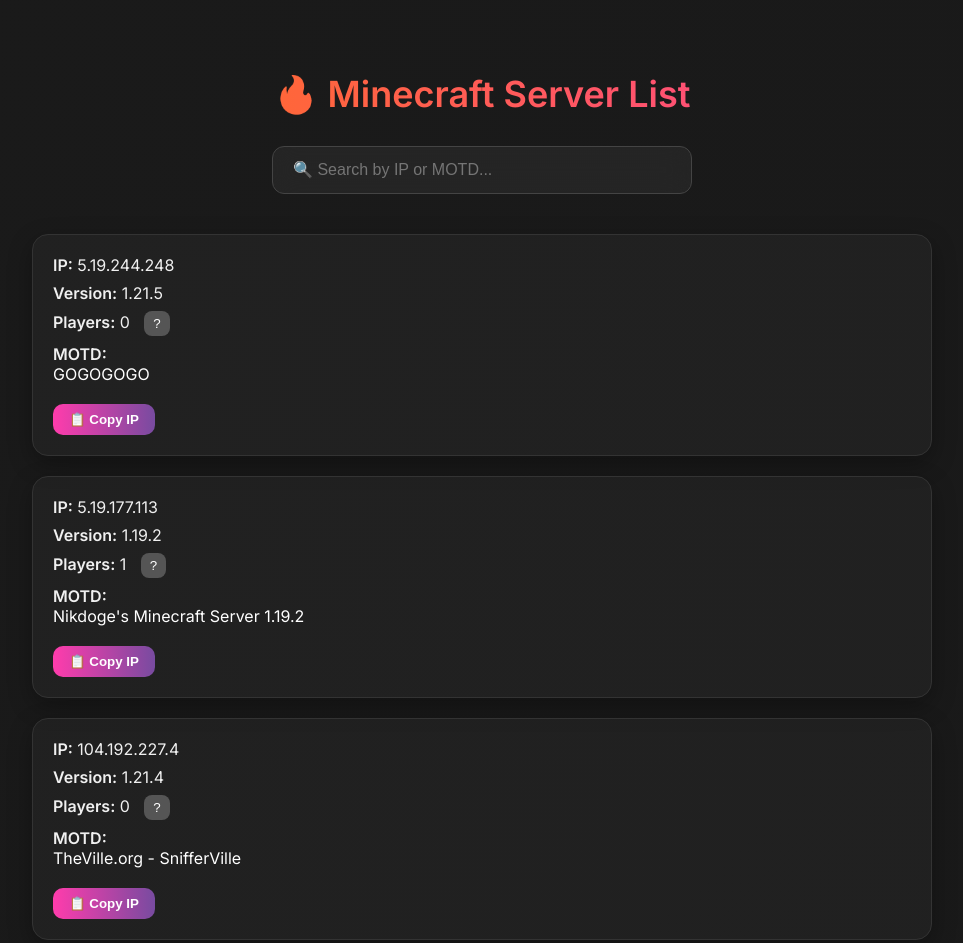
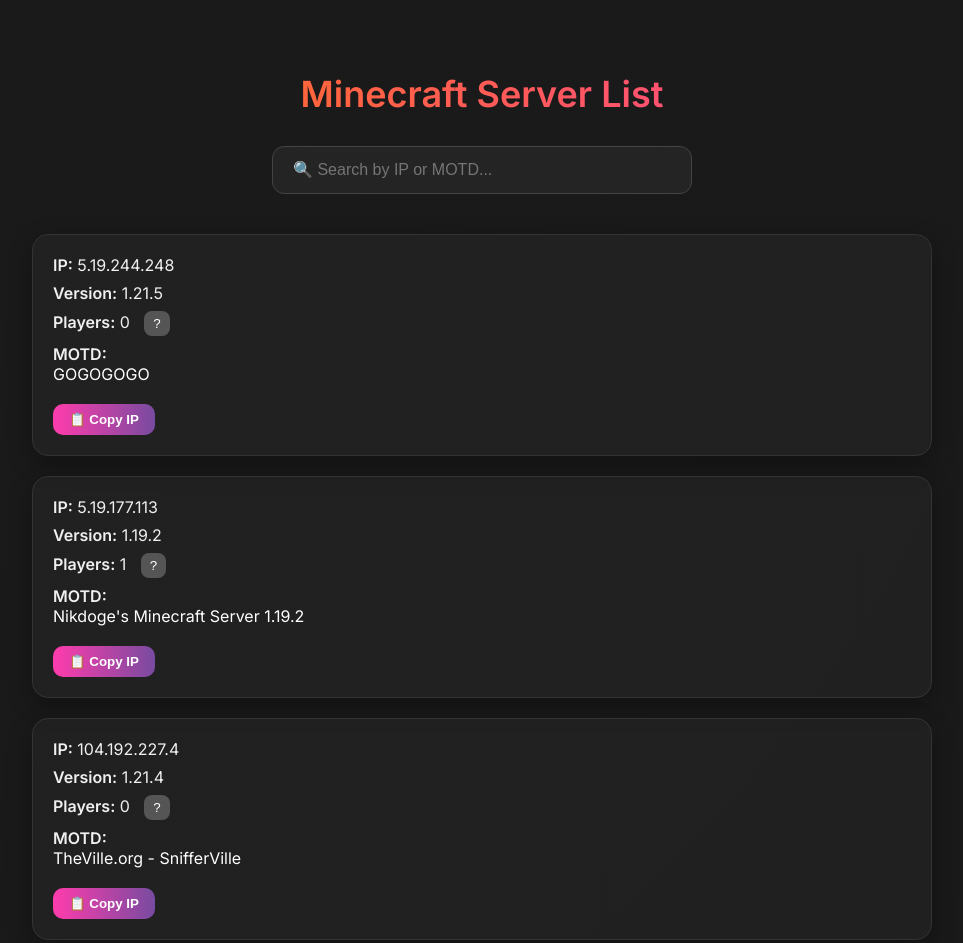
Before and after one commit to ilyadex/dexlist, a plain HTML site: page index.html in a window 1280 px wide. Shown: the top 943 px of the page, without its empty margins (158-1121 px from the left). Drawn offline with Linux system fonts and the light colour scheme.

Commit message:
Update index.html

```diff
--- a/index.html
+++ b/index.html
@@ -8,7 +8,7 @@
   <link rel="icon" href="https://static.wikitide.net/2b2twiki/thumb/c/ce/SpawnMason_logo.png/800px-SpawnMason_logo.png" type="image/png">
 </head>
 <body>
-  <h1>🔥 Minecraft Server List</h1>
+  <h1>Minecraft Server List</h1>
 
   <input type="text" id="search" placeholder="🔍 Search by IP or MOTD...">
   <div id="server-list">⏳ Loading...</div>
```
